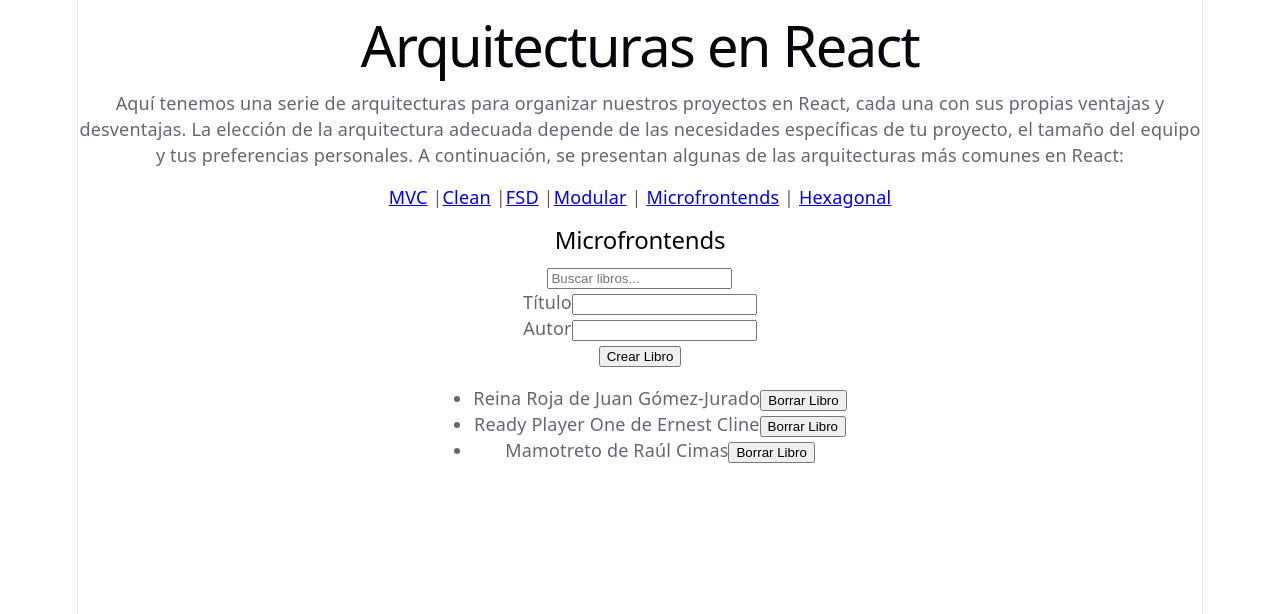
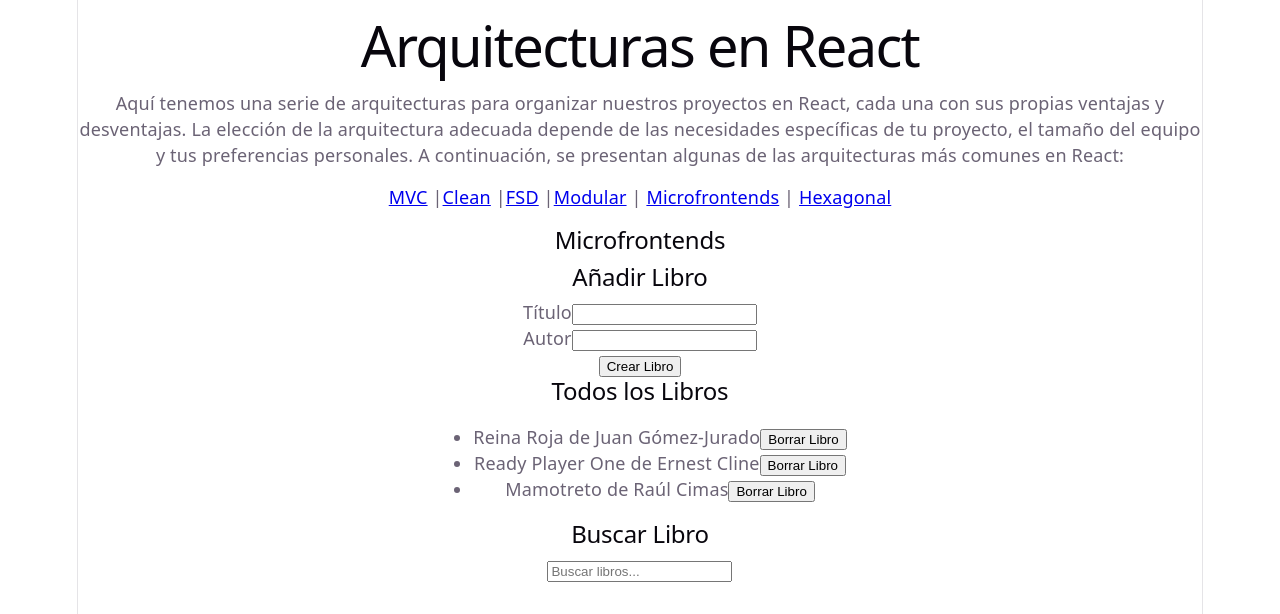
Before and after one commit to JuananA1000/react-architecture-playground, a React (Vite) app: page /microfrontends in a window 1280 px wide. Shown: the top 614 px of the page. Built offline with nearby package versions, Linux system fonts and the light colour scheme.

Commit message:
FEAT: Nombrar componentes

```diff
--- a/src/playground/microfrontends/books-mf/components/BookForm.jsx
+++ b/src/playground/microfrontends/books-mf/components/BookForm.jsx
@@ -12,6 +12,8 @@ const BookForm = ({ onAddBook }) => {
   };
 
   return (
+    <div>
+      <h2>Añadir Libro</h2>
       <form onSubmit={handleSubmit}>
         <div>
           <label htmlFor='titulo'>Título</label>
@@ -23,6 +25,7 @@ const BookForm = ({ onAddBook }) => {
         </div>
         <button type='submit'>Crear Libro</button>
       </form>
+    </div>
   );
 };
 
--- a/src/playground/microfrontends/books-mf/components/BookList.jsx
+++ b/src/playground/microfrontends/books-mf/components/BookList.jsx
@@ -3,6 +3,7 @@ import React from 'react';
 export default function BookList({ libros, onDelete }) {
   return (
     <div>
+      <h2>Todos los Libros</h2>
       <ul>
         {libros.map((libro) => (
           <li key={libro.id}>
--- a/src/playground/microfrontends/books-mf/components/BookSearch.jsx
+++ b/src/playground/microfrontends/books-mf/components/BookSearch.jsx
@@ -3,6 +3,7 @@ import React from 'react'
 export default function BookSearch({searchTerm, onSearch}) {
   return (
     <div>
+      <h2>Buscar Libro</h2>
       <input
         type="text"
         placeholder="Buscar libros..."
--- a/src/playground/microfrontends/shell/MicrofrontendsPage.jsx
+++ b/src/playground/microfrontends/shell/MicrofrontendsPage.jsx
@@ -21,9 +21,9 @@ export const MicrofrontendsPage = () => {
     <div>
       <h2>Microfrontends</h2>
 
-      <BookSearch searchTerm={searchTerm} onSearch={setSearchTerm} />
       <BookForm onAddBook={handleAnnadirLibro} />
       <BookList libros={displayedBooks} onDelete={handleBorrarLibro} />
+      <BookSearch searchTerm={searchTerm} onSearch={setSearchTerm} />
     </div>
   );
 };
```
Lines whose indentation alone changed are shown as unchanged.
